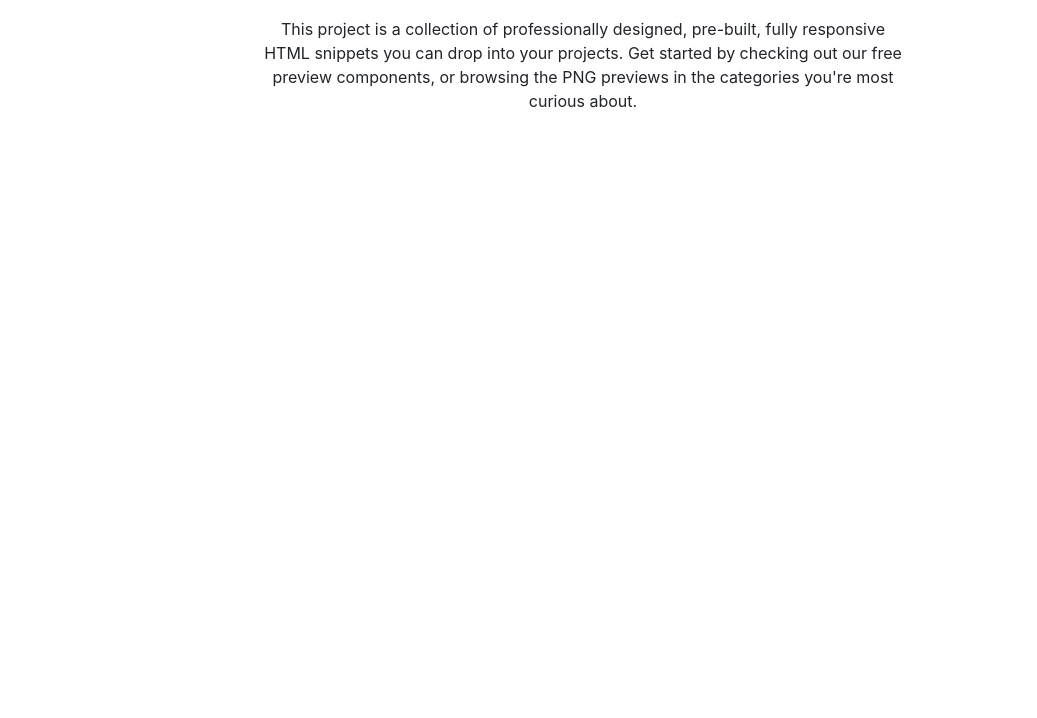
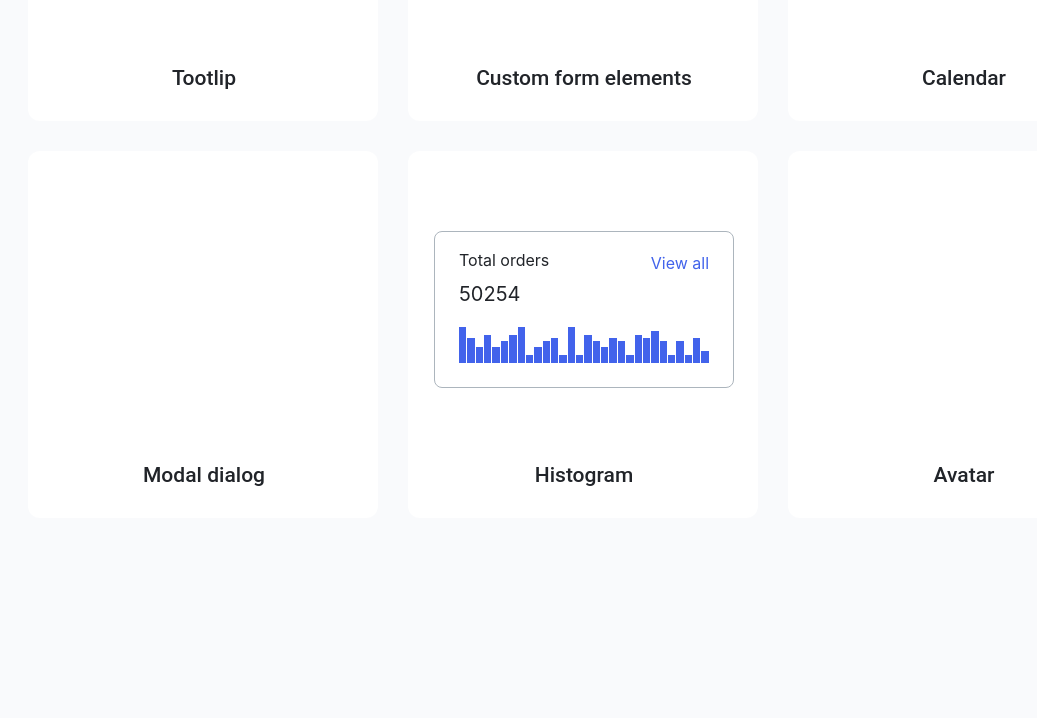
Before and after one commit to js-tasks-ru/htmlcss-20240614_dkalabukhov, a website: page index.html in a window 1280 px wide. Shown: the part 551-1269 px from the top of the page, without its empty margins (57-1094 px from the left). Before the commit the page ends 800 px from the top, so only its background shows below. Drawn offline with Linux system fonts and the light colour scheme; a web font is replaced by a local one.

Commit message:
Add solution for dz2-macro-layout-preview-cards

```diff
--- a/assets/css/main.css
+++ b/assets/css/main.css
@@ -4,6 +4,7 @@
 @import '../../components/header/header.css';
 @import '../../components/mainly/mainly.css';
 @import '../../components/footer/footer.css';
+@import '../../components/histogram/histogram.css';
 
 :root {
     --white: #ffffff;
--- /dev/null
+++ b/components/histogram/histogram.css
@@ -0,0 +1,65 @@
+.histogram {
+  display: flex;
+  flex-direction: column;
+  padding: 16px 24px 24px;
+  border: 1px solid var(--grey-3);
+  border-radius: 8px;
+}
+
+.histogram_preview {
+  height: 157px;
+}
+
+.histogram__header {
+  display: flex;
+  justify-content: space-between;
+}
+
+.histogram__total-orders {
+  font-family: Inter, sans-serif;
+  font-size: 16px;
+  font-weight: 400;
+  line-height: 24px;
+  color: var(--black);
+  margin: 0;
+}
+
+.histogram__link {
+  margin-top: 3px;
+  font-size: 16px;
+  font-family: Inter, sans-serif;
+  line-height: 24px;
+  text-decoration: none;
+  color: var(--blue);
+}
+
+.histogram__link:hover {
+  color: var(--secondary);
+}
+
+.histogram__orders-count {
+  margin: 6px 0 39px;
+  font-family: Inter, sans-serif;
+  font-size: 20px;
+  font-weight: 400;
+  line-height: 26px;
+}
+
+.histogram__orders-count_preview {
+  margin-bottom: 20px;
+}
+
+.histogram__bars {
+  display: flex;
+  flex-wrap: nowrap;
+  justify-content: stretch;
+  align-items: flex-end;
+  height: 50px;
+  width: 100%;
+  gap: 1px;
+}
+
+.histogram__bar {
+  flex: 1 0;
+  background-color: var(--blue);
+}
--- a/components/mainly/mainly.css
+++ b/components/mainly/mainly.css
@@ -2,3 +2,35 @@
   background-color: var(--main-background);
   flex-grow: 1;
 }
+
+.mainly__container {
+  max-width: var(--container-width);
+  margin: 0 auto;
+}
+
+.mainly__cards {
+  display: flex;
+  flex-flow: row wrap;
+  gap: 30px;
+  margin-top: 68px;
+  margin-bottom: 204px;
+}
+
+.mainly__card {
+  display: flex;
+  flex-direction: column;
+  width: 350px;
+  height: 367px;
+  background: var(--white);
+  border-radius: 12px;
+  padding: 80px 24px 30px 26px;
+}
+
+.mainly__card-title {
+  font-family: Roboto, sans-serif;
+  font-weight: 500;
+  font-size: 21px;
+  line-height: 24.61px;
+  margin-top: auto;
+  align-self: center;
+}
--- a/components/page/page.css
+++ b/components/page/page.css
@@ -1,7 +1,6 @@
 .page {
   font-size: 14px;
   color: var(--black);
-  height: 100vh;
   display: flex;
   flex-direction: column;
 }
--- a/index.html
+++ b/index.html
@@ -12,6 +12,67 @@
                 </div>
             </header>
             <main class="mainly">
+                <div class="mainly__container">
+                    <div class="mainly__cards">
+                        <div class="mainly__card">
+                            <h5 class="mainly__card-title">Tootlip</h5>
+                        </div>
+                        <div class="mainly__card">
+                            <h5 class="mainly__card-title">Custom form elements</h5>
+                        </div>
+                        <div class="mainly__card">
+                            <h5 class="mainly__card-title">Calendar</h5>
+                        </div>
+                        <div class="mainly__card">
+                            <h5 class="mainly__card-title">Modal dialog</h5>
+                        </div>
+                        <div class="mainly__card">
+                            <div class="histogram histogram_preview">
+                                <header class="histogram__header">
+                                    <h5 class="histogram__total-orders">Total orders</h5>
+                                    <a class="histogram__link" href="#">View all</a>
+                                </header>
+                                <div class="histogram__orders-count histogram__orders-count_preview">50254</div>
+                                <div class="histogram__bars">
+                                    <div class="histogram__bar" style="height: 100%"></div>
+                                    <div class="histogram__bar" style="height: 70%"></div>
+                                    <div class="histogram__bar" style="height: 44%"></div>
+                                    <div class="histogram__bar" style="height: 78%"></div>
+                                    <div class="histogram__bar" style="height: 44%"></div>
+                                    <div class="histogram__bar" style="height: 60%"></div>
+                                    <div class="histogram__bar" style="height: 78%"></div>
+                                    <div class="histogram__bar" style="height: 100%"></div>
+                                    <div class="histogram__bar" style="height: 22%"></div>
+                                    <div class="histogram__bar" style="height: 44%"></div>
+                                    <div class="histogram__bar" style="height: 60%"></div>
+                                    <div class="histogram__bar" style="height: 70%"></div>
+                                    <div class="histogram__bar" style="height: 22%"></div>
+                                    <div class="histogram__bar" style="height: 100%"></div>
+                                    <div class="histogram__bar" style="height: 22%"></div>
+                                    <div class="histogram__bar" style="height: 78%"></div>
+                                    <div class="histogram__bar" style="height: 60%"></div>
+                                    <div class="histogram__bar" style="height: 44%"></div>
+                                    <div class="histogram__bar" style="height: 70%"></div>
+                                    <div class="histogram__bar" style="height: 60%"></div>
+                                    <div class="histogram__bar" style="height: 22%"></div>
+                                    <div class="histogram__bar" style="height: 78%"></div>
+                                    <div class="histogram__bar" style="height: 70%"></div>
+                                    <div class="histogram__bar" style="height: 90%"></div>
+                                    <div class="histogram__bar" style="height: 60%"></div>
+                                    <div class="histogram__bar" style="height: 22%"></div>
+                                    <div class="histogram__bar" style="height: 60%"></div>
+                                    <div class="histogram__bar" style="height: 22%"></div>
+                                    <div class="histogram__bar" style="height: 70%"></div>
+                                    <div class="histogram__bar" style="height: 34%"></div>
+                                </div>
+                            </div>
+                            <h5 class="mainly__card-title">Histogram</h5>
+                        </div>
+                        <div class="mainly__card">
+                            <h5 class="mainly__card-title">Avatar</h5>
+                        </div>
+                    </div>
+                </div>
             </main>
             <footer class="footer">
                 <div class="footer__container">
```
